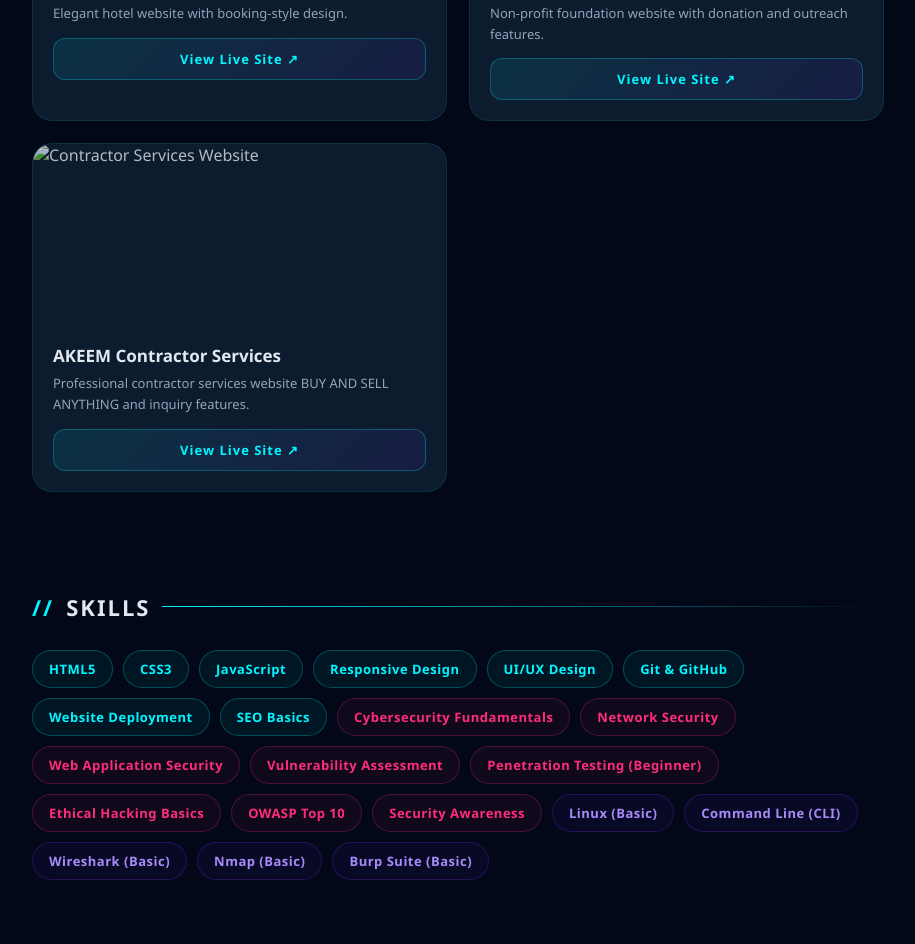
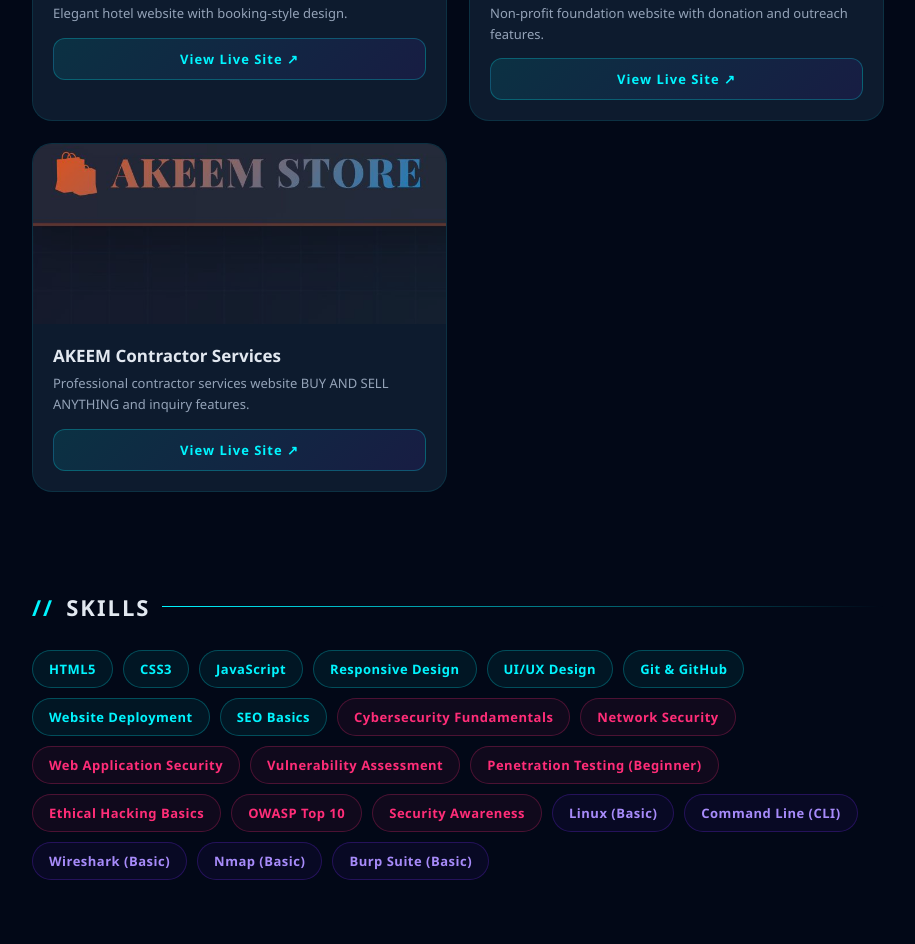
Before and after one commit to tobi1533/PORTFOLIO-, a plain HTML site: page index.html in a window 1280 px wide. Shown: the part 1832-2776 px from the top of the page, without its empty margins (182-1097 px from the left). Drawn offline with Linux system fonts and the light colour scheme.

Commit message:
Update index.html

```diff
--- a/index.html
+++ b/index.html
@@ -339,7 +339,7 @@
     </div>
 
     <div class="card">
-      <img src="contractor-photo.jpg" class="card-img" alt="Contractor Services Website">
+      <img src="contractor-photo.jpeg" class="card-img" alt="Contractor Services Website">
       <div class="card-glow"></div>
       <div class="card-body">
         <h3>AKEEM Contractor Services</h3>
```
